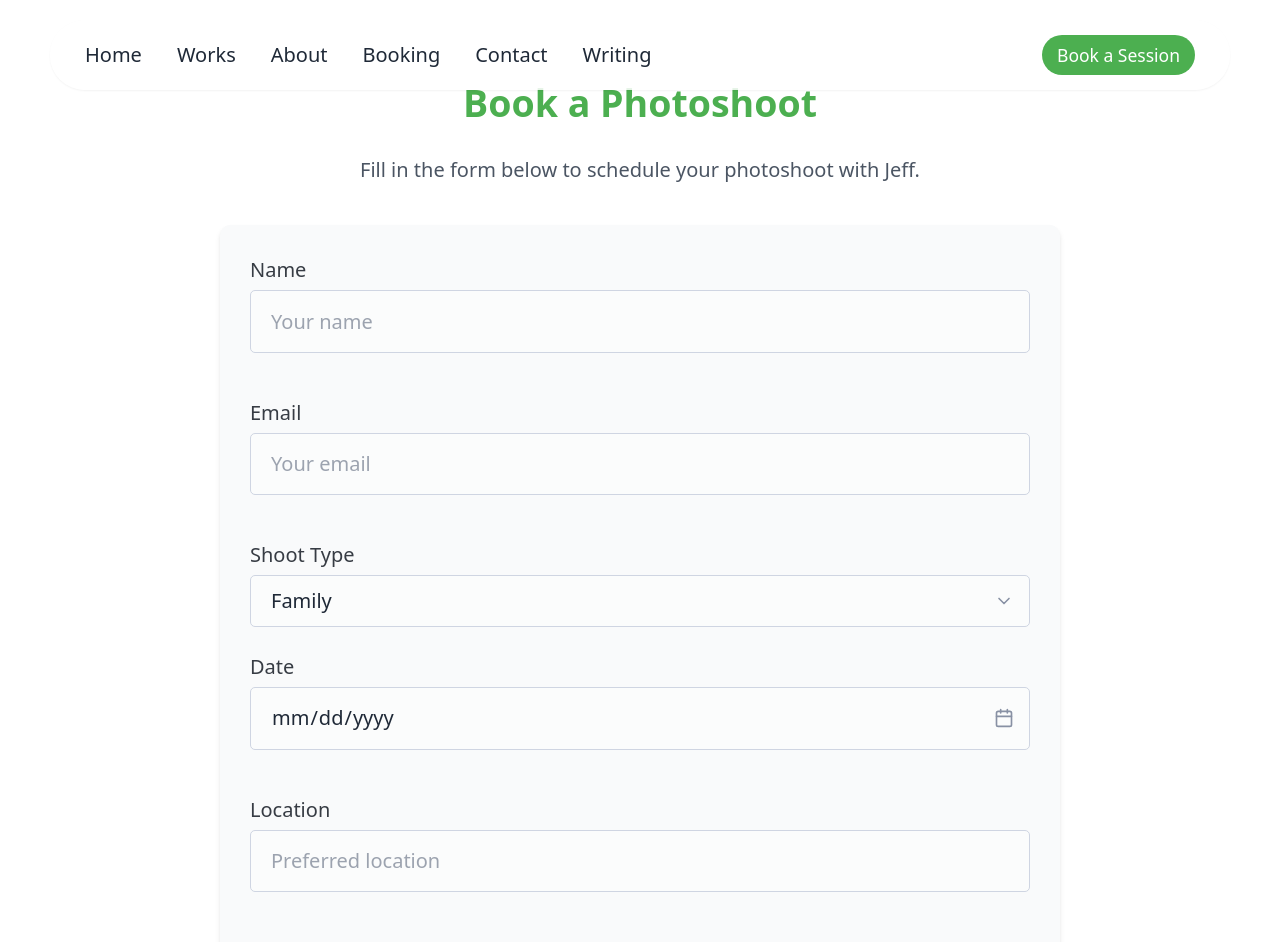
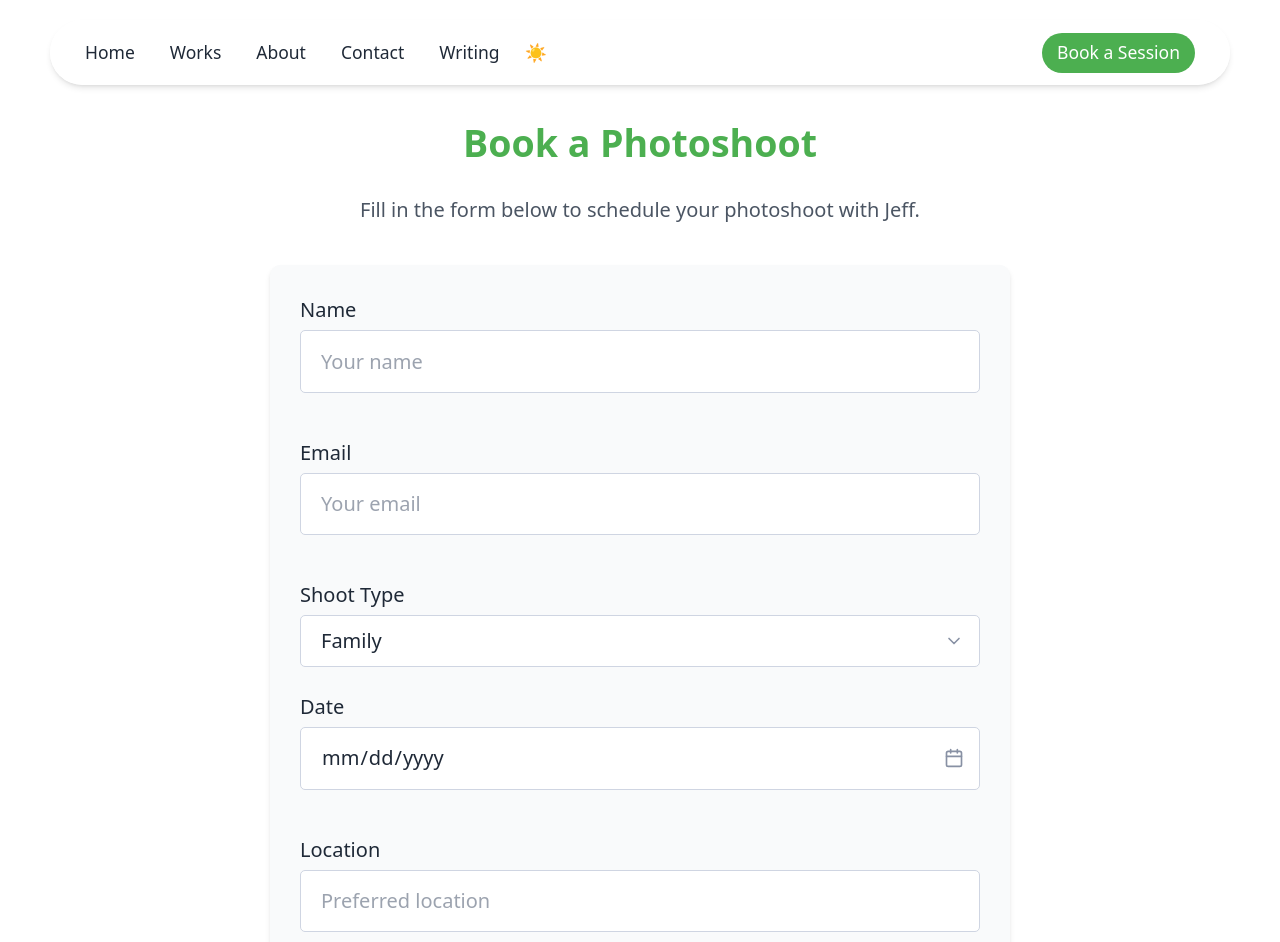
Before and after one commit to yodi-dev/portfolio-jeff, a Nuxt app: page /booking in a window 1280 px wide. Shown: the top 942 px of the page. Built offline with nearby package versions, Linux system fonts and the light colour scheme.

Commit message:
polish every page

```diff
--- a/components/layout/Footer.vue
+++ b/components/layout/Footer.vue
@@ -2,12 +2,12 @@
     <footer class="bg-gray-100 dark:bg-gray-800 dark:text-gray-300 mt-12 px-10">
         <div class="container py-6 flex flex-col md:flex-row justify-between items-center gap-4">
             <!-- Copyright -->
-            <p class="text-sm text-center text-text-light md:text-left">
+            <p class="text-sm text-center text-text-light dark:text-text-dark md:text-left">
                 © {{ new Date().getFullYear() }} Jef Photography. All rights reserved.
             </p>
 
             <!-- Developer Credit -->
-            <p class="text-sm text-center text-text-light md:text-right">
+            <p class="text-sm text-center text-text-light dark:text-text-dark md:text-right">
                 Developed by
                 <a href="https://awan-dev.site" target="_blank" class="text-brand hover:underline">
                     awan-dev.site
--- a/components/layout/Navbar.vue
+++ b/components/layout/Navbar.vue
@@ -1,28 +1,38 @@
 <template>
     <header class="fixed top-0 left-0 w-full z-50">
         <nav
-            class="flex justify-between items-center px-7 bg-white/70 dark:bg-gray-900/50 backdrop-blur-md shadow-sm rounded-full mt-4 mx-10">
+            class="flex justify-between items-center px-7 bg-white/70 dark:bg-gray-900/50 backdrop-blur-md shadow-md rounded-full mt-4 mx-10">
             <!-- Menu kiri -->
-            <ul class="flex gap-3 text-text-light">
+            <ul class="flex gap-3 text-sm text-text-light dark:text-text-dark">
                 <li>
-                    <NuxtLink to="/" class="hover:text-brand">Home</NuxtLink>
+                    <NuxtLink to="/" class="hover:text-brand" active-class="text-brand font-semibold"
+                        exact-active-class="text-brand font-semibold">
+                        Home
+                    </NuxtLink>
                 </li>
                 <li>
-                    <NuxtLink to="/works" class="hover:text-brand">Works</NuxtLink>
+                    <NuxtLink to="/works" class="hover:text-brand" active-class="text-brand font-semibold">
+                        Works
+                    </NuxtLink>
                 </li>
                 <li>
-                    <NuxtLink to="/about" class="hover:text-brand">About</NuxtLink>
+                    <NuxtLink to="/about" class="hover:text-brand" active-class="text-brand font-semibold">
+                        About
+                    </NuxtLink>
                 </li>
                 <li>
-                    <NuxtLink to="/booking" class="hover:text-brand">Booking</NuxtLink>
+                    <NuxtLink to="/contact" class="hover:text-brand" active-class="text-brand font-semibold">
+                        Contact
+                    </NuxtLink>
                 </li>
                 <li>
-                    <NuxtLink to="/contact" class="hover:text-brand">Contact</NuxtLink>
+                    <NuxtLink to="/writing" class="hover:text-brand" active-class="text-brand font-semibold">
+                        Writing
+                    </NuxtLink>
                 </li>
-                <li>
-                    <NuxtLink to="/writing" class="hover:text-brand">Writing</NuxtLink>
-                </li>
+                <DarkModeToggle />
             </ul>
+
 
             <!-- Tombol kanan -->
             <NuxtLink to="/booking"
@@ -32,3 +42,7 @@
         </nav>
     </header>
 </template>
+
+<script setup>
+import DarkModeToggle from '../ui/DarkModeToggle.vue';
+</script>
--- a/components/ui/DarkModeToggle.vue
+++ b/components/ui/DarkModeToggle.vue
@@ -1,5 +1,5 @@
 <template>
-    <button @click="toggleDark" class="p-2 rounded bg-gray-200 dark:bg-gray-800">
+    <button @click="toggleDark" class="border-none">
         <span v-if="isDark">🌙</span>
         <span v-else>☀️</span>
     </button>
--- a/nuxt.config.ts
+++ b/nuxt.config.ts
@@ -1,4 +1,3 @@
-// https://nuxt.com/docs/api/configuration/nuxt-config
 export default defineNuxtConfig({
 	modules: ["@nuxt/eslint", '@nuxt/devtools'],
 	devtools: { enabled: true },
--- a/pages/about.vue
+++ b/pages/about.vue
@@ -1,5 +1,5 @@
 <template>
-    <main class="container py-16">
+    <main class="container py-24 px-10">
         <!-- Title -->
         <h2 class="text-3xl font-semibold mb-6 text-brand text-center">About Me</h2>
 
@@ -11,12 +11,12 @@
 
             <!-- Bio -->
             <div class="text-center md:text-left max-w-xl space-y-4">
-                <p>
+                <p class="text-text-light dark:text-text-dark">
                     I’m Jeff, a photographer with a passion for telling stories through pictures. I specialize in
                     portraits,
                     family moments, and documentary-style photography.
                 </p>
-                <p>
+                <p class="text-text-light dark:text-text-dark">
                     For me, photography isn’t just about capturing light—it’s about preserving emotions, relationships,
                     and memories that last a lifetime.
                 </p>
@@ -25,8 +25,10 @@
 
         <!-- Skills / Specialties -->
         <section class="mt-12">
-            <h3 class="text-2xl font-semibold mb-4 text-center md:text-left">Specialties</h3>
-            <ul class="grid grid-cols-2 md:grid-cols-3 gap-4 text-center md:text-left">
+            <h3 class="text-2xl text-text-light dark:text-text-dark font-semibold mb-4 text-center md:text-left">
+                Specialties</h3>
+            <ul
+                class="grid grid-cols-2 text-text-light dark:text-text-dark md:grid-cols-3 gap-4 text-center md:text-left">
                 <li class="p-3 bg-gray-100 dark:bg-gray-800 rounded-lg shadow-sm">Portrait Photography</li>
                 <li class="p-3 bg-gray-100 dark:bg-gray-800 rounded-lg shadow-sm">Family Sessions</li>
                 <li class="p-3 bg-gray-100 dark:bg-gray-800 rounded-lg shadow-sm">Event Documentation</li>
--- a/pages/booking.vue
+++ b/pages/booking.vue
@@ -1,5 +1,5 @@
 <template>
-    <main class="container py-16 max-w-2xl mx-auto">
+    <main class="container py-24 px-10 max-w-2xl mx-auto">
         <!-- Title -->
         <h2 class="text-3xl font-semibold mb-6 text-brand text-center">Book a Photoshoot</h2>
         <p class="text-gray-600 dark:text-gray-400 text-center mb-8">
@@ -9,21 +9,21 @@
         <!-- Booking Form -->
         <form @submit.prevent="submitForm" class="space-y-5 bg-gray-50 dark:bg-gray-800 p-6 rounded-lg shadow-md">
             <div>
-                <label class="block mb-1 font-medium">Name</label>
+                <label class="block mb-1 text-text-light dark:text-text-dark font-medium">Name</label>
                 <input v-model="form.name" type="text" placeholder="Your name"
-                    class="w-full p-2 border rounded focus:ring-2 focus:ring-brand dark:bg-gray-900 dark:border-gray-700" />
+                    class="w-full text-text-light dark:text-text-dark p-2 border-text-text-light rounded focus:ring-2 focus:ring-brand bg-white dark:bg-gray-900 dark:border-gray-700" />
             </div>
 
             <div>
-                <label class="block mb-1 font-medium">Email</label>
+                <label class="block text-text-light dark:text-text-dark mb-1 font-medium">Email</label>
                 <input v-model="form.email" type="email" placeholder="Your email"
-                    class="w-full p-2 border rounded focus:ring-2 focus:ring-brand dark:bg-gray-900 dark:border-gray-700" />
+                    class="w-full text-text-light dark:text-text-dark p-2 border-text-text-light rounded focus:ring-2 focus:ring-brand bg-white dark:bg-gray-900 dark:border-gray-700" />
             </div>
 
             <div>
-                <label class="block mb-1 font-medium">Shoot Type</label>
+                <label class="block text-text-light dark:text-text-dark mb-1 font-medium">Shoot Type</label>
                 <select v-model="form.type"
-                    class="w-full p-2 border rounded focus:ring-2 focus:ring-brand dark:bg-gray-900 dark:border-gray-700">
+                    class="w-full text-text-light dark:text-text-dark p-2 border-text-text-light rounded focus:ring-2 focus:ring-brand bg-white dark:bg-gray-900 dark:border-gray-700">
                     <option>Family</option>
                     <option>Portrait</option>
                     <option>Event</option>
@@ -32,24 +32,25 @@
             </div>
 
             <div>
-                <label class="block mb-1 font-medium">Date</label>
+                <label class="block text-text-light dark:text-text-dark mb-1 font-medium">Date</label>
                 <input v-model="form.date" type="date"
-                    class="w-full p-2 border rounded focus:ring-2 focus:ring-brand dark:bg-gray-900 dark:border-gray-700" />
+                    class="w-full text-text-light dark:text-text-dark p-2 border-text-text-light rounded focus:ring-2 focus:ring-brand bg-white dark:bg-gray-900 dark:border-gray-700" />
             </div>
 
             <div>
-                <label class="block mb-1 font-medium">Location</label>
+                <label class="block text-text-light dark:text-text-dark mb-1 font-medium">Location</label>
                 <input v-model="form.location" type="text" placeholder="Preferred location"
-                    class="w-full p-2 border rounded focus:ring-2 focus:ring-brand dark:bg-gray-900 dark:border-gray-700" />
+                    class="w-full text-text-light dark:text-text-dark p-2 border-text-text-light rounded focus:ring-2 focus:ring-brand bg-white dark:bg-gray-900 dark:border-gray-700" />
             </div>
 
             <div>
-                <label class="block mb-1 font-medium">Additional Notes</label>
+                <label class="block text-text-light dark:text-text-dark mb-1 font-medium">Additional Notes</label>
                 <textarea v-model="form.notes" rows="4"
-                    class="w-full p-2 border rounded focus:ring-2 focus:ring-brand dark:bg-gray-900 dark:border-gray-700"></textarea>
+                    class="w-full text-text-light dark:text-text-dark p-2 border-text-text-light rounded focus:ring-2 focus:ring-brand bg-white dark:bg-gray-900 dark:border-gray-700"></textarea>
             </div>
 
-            <button type="submit" class="w-full py-2 bg-brand text-white rounded hover:bg-brand-dark transition-colors">
+            <button type="submit"
+                class="w-full py-2 bg-brand text-white border-none rounded hover:bg-brand-dark transition-colors">
                 Submit
             </button>
         </form>
--- a/pages/contact.vue
+++ b/pages/contact.vue
@@ -1,5 +1,5 @@
 <template>
-    <main class="container py-16 max-w-xl mx-auto">
+    <main class="container py-24 px-10">
         <!-- Title -->
         <h2 class="text-3xl font-semibold mb-4 text-brand text-center">Contact Me</h2>
         <p class="text-center text-gray-600 dark:text-gray-400 mb-8">
--- a/pages/index.vue
+++ b/pages/index.vue
@@ -13,7 +13,7 @@
             <p class="text-lg mb-2 mt-24">Jef Lee</p>
 
             <!-- Headline -->
-            <h1 class="text-3xl md:text-3xl font-semibold leading-tight mb-4">
+            <h1 class="text-4xl md:text-3xl font-semibold leading-tight mb-4">
                 Telling real stories through natural light <br class="hidden md:block" />
                 and heartfelt moments.
             </h1>
@@ -29,8 +29,8 @@
     </section>
 
     <!-- Selected Works -->
-    <section class="container py-16 text-center px-7">
-        <h2 class="text-3xl text-text-light font-semibold mb-10">Selected Works</h2>
+    <section class="container py-16 text-center px-10">
+        <h2 class="text-3xl text-brand dark:text-brand-dark font-semibold mb-10">Selected Works</h2>
         <div class="grid grid-cols-1 sm:grid-cols-2 md:grid-cols-3 gap-4 mb-6">
             <img src="/images/preview1.jpeg" alt="Preview 1" class="w-full rounded-lg object-cover" />
             <img src="/images/preview2.jpeg" alt="Preview 2" class="w-full rounded-lg object-cover" />
@@ -44,8 +44,8 @@
 
     <!-- Writing -->
     <section class="container py-16 text-center px-10">
-        <h2 class="text-3xl text-text-light font-semibold mb-6">Thoughts & Stories</h2>
-        <blockquote class="italic text-lg text-gray-600 dark:text-gray-300 max-w-2xl mx-auto mb-6">
+        <h2 class="text-3xl text-brand dark:text-brand-dark font-semibold mb-6">Thoughts & Stories</h2>
+        <blockquote class="italic text-lg text-text-light dark:text-text-dark max-w-2xl mx-auto mb-6">
             "Photography is more than capturing light—it's capturing life itself."
         </blockquote>
         <NuxtLink to="/writing"
@@ -56,16 +56,16 @@
 
     <!-- About Jeff -->
     <section class="container py-16 px-10">
-        <h2 class="text-3xl text-text-light font-semibold text-center mb-8">About Jeff</h2>
+        <h2 class="text-3xl text-brand dark:text-brand-dark font-semibold text-center mb-8">About Jeff</h2>
         <div class="flex flex-col md:flex-row items-center gap-8">
             <img src="/images/jeff-portrait.jpeg" alt="Jeff Portrait" class="w-48 rounded-lg" />
             <div class="max-w-xl text-center md:text-left space-y-4">
-                <p class="text-text-light">
+                <p class="text-text-light dark:text-text-dark">
                     Jeff is a photographer who finds meaning in moments—family smiles, newborn hands,
                     quiet glances between loved ones. Through the lens, he documents emotions and stories
                     that words often fail to describe.
                 </p>
-                <p class="text-text-light">
+                <p class="text-text-light dark:text-text-dark">
                     With years of experience in portraiture, family shoots, and event documentation, Jeff
                     brings both professionalism and heart to every session.
                 </p>
@@ -75,17 +75,17 @@
 
     <!-- Testimonials -->
     <section class="container py-16 text-center px-10">
-        <h2 class="text-3xl text-text-light font-semibold mb-8">What Clients Say</h2>
+        <h2 class="text-3xl text-brand dark:text-brand-dark font-semibold mb-8">What Clients Say</h2>
         <div class="grid grid-cols-1 md:grid-cols-3 gap-6">
-            <blockquote class="bg-gray-100 text-text-light dark:bg-gray-800 p-6 rounded-lg italic">
+            <blockquote class="bg-gray-100 text-text-light dark:text-text-dark dark:bg-gray-800 p-6 rounded-lg italic">
                 "Jeff made our family photo session feel so natural. The photos brought tears to my eyes."
                 <footer class="mt-3 text-sm text-gray-500 dark:text-gray-400">— Amanda R.</footer>
             </blockquote>
-            <blockquote class="bg-gray-100 text-text-light dark:bg-gray-800 p-6 rounded-lg italic">
+            <blockquote class="bg-gray-100 text-text-light dark:text-text-dark dark:bg-gray-800 p-6 rounded-lg italic">
                 "His ability to capture fleeting, genuine emotions is unmatched. Highly recommended!"
                 <footer class="mt-3 text-sm text-gray-500 dark:text-gray-400">— David & Lina</footer>
             </blockquote>
-            <blockquote class="bg-gray-100 text-text-light dark:bg-gray-800 p-6 rounded-lg italic">
+            <blockquote class="bg-gray-100 text-text-light dark:text-text-dark dark:bg-gray-800 p-6 rounded-lg italic">
                 "Jeff's professionalism and kindness made our wedding shoot unforgettable."
                 <footer class="mt-3 text-sm text-gray-500 dark:text-gray-400">— Clara & Sam</footer>
             </blockquote>
--- a/pages/works/index.vue
+++ b/pages/works/index.vue
@@ -1,15 +1,15 @@
 <template>
-    <main class="container py-16">
+    <main class="container py-24 px-10">
         <!-- Title -->
-        <h2 class="text-3xl font-semibold mb-4 text-brand">Portfolio</h2>
-        <p class="text-gray-600 dark:text-gray-400 mb-8">
+        <h2 class="text-3xl font-semibold mb-3 text-brand">Portfolio</h2>
+        <p class="text-gray-600 dark:text-gray-400 mb-7">
             Select a category to view my work:
         </p>
 
         <!-- Categories -->
-        <ul class="flex flex-wrap gap-3 mb-10">
+        <ul class="flex flex-wrap gap-7 gap-y-3 mb-7">
             <li v-for="category in categories" :key="category"
-                class="px-4 py-2 border border-brand text-brand rounded cursor-pointer hover:bg-brand hover:text-white transition-colors">
+                class="px-2 py-1 text-sm border border-brand text-brand rounded cursor-pointer hover:bg-brand hover:text-white transition-colors">
                 {{ category }}
             </li>
         </ul>
@@ -20,7 +20,7 @@
                 class="bg-gray-100 dark:bg-gray-800 rounded-lg overflow-hidden shadow hover:shadow-lg transition-shadow">
                 <img :src="work.image" :alt="work.title" class="w-full h-48 object-cover" />
                 <div class="p-4">
-                    <h3 class="text-lg font-semibold mb-2">{{ work.title }}</h3>
+                    <h3 class="text-lg text-text-light dark:text-text-dark font-semibold mb-2">{{ work.title }}</h3>
                     <p class="text-sm text-gray-600 dark:text-gray-400">{{ work.category }}</p>
                 </div>
             </div>
--- a/pages/writing/[slug].vue
+++ b/pages/writing/[slug].vue
@@ -1,5 +1,5 @@
 <template>
-    <main class="container py-16 max-w-3xl mx-auto">
+    <main class="container py-24 px-10 max-w-3xl mx-auto">
         <!-- Title -->
         <h1 class="text-3xl font-bold mb-2 text-brand">{{ post.title }}</h1>
         <p class="text-sm text-gray-500 dark:text-gray-400 mb-6">{{ post.date }}</p>
--- a/pages/writing/index.vue
+++ b/pages/writing/index.vue
@@ -1,5 +1,5 @@
 <template>
-    <main class="container py-16 max-w-3xl mx-auto">
+    <main class="container py-24 px-10 max-w-3xl mx-auto">
         <!-- Title -->
         <h2 class="text-3xl font-semibold mb-4 text-brand text-center">Reflections</h2>
         <p class="text-center text-gray-600 dark:text-gray-400 mb-10">
@@ -10,7 +10,7 @@
         <div class="space-y-6">
             <article v-for="(post, index) in posts" :key="index"
                 class="p-6 bg-gray-50 dark:bg-gray-800 rounded-lg shadow hover:shadow-md transition-shadow">
-                <h3 class="text-xl font-semibold mb-2">{{ post.title }}</h3>
+                <h3 class="text-xl text-text-light dark:text-text-dark font-semibold mb-2">{{ post.title }}</h3>
                 <p class="text-sm text-gray-500 dark:text-gray-400 mb-3">{{ post.date }}</p>
                 <p class="text-gray-700 dark:text-gray-300 mb-4">{{ post.excerpt }}</p>
                 <NuxtLink :to="`/writing/${post.slug}`" class="text-brand hover:underline">
```
